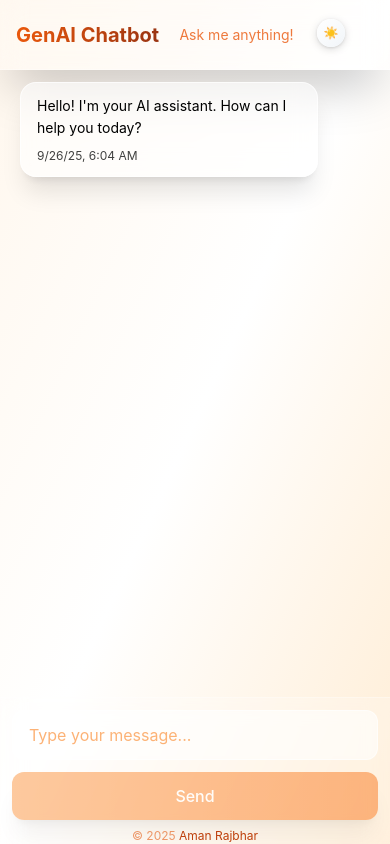
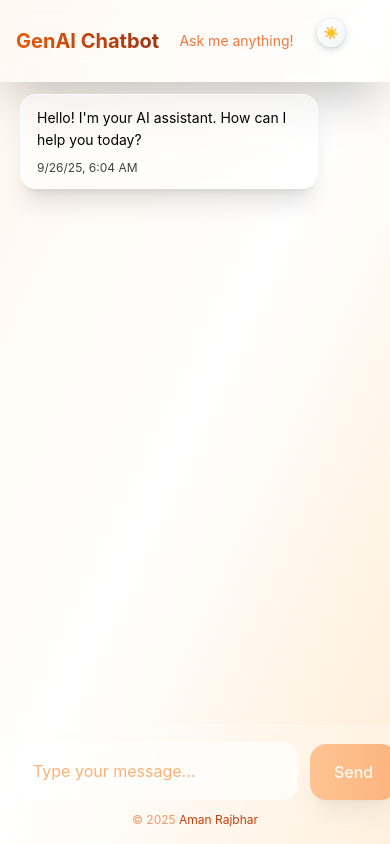
Before and after one commit to amnnrajbhar/genai-chatbot, an Angular app: page / in a window 390 px wide. Built offline with nearby package versions, Linux system fonts and the light colour scheme.

Commit message:
resposiveness added

```diff
--- a/src/app/components/chat/chat.component.css
+++ b/src/app/components/chat/chat.component.css
@@ -37,6 +37,23 @@
   background: rgba(30, 58, 138, 0.25);
   backdrop-filter: blur(16px);
   border: 1px solid rgba(255, 255, 255, 0.1);
+}
+
+/* Safe area support for iPhone */
+.pb-safe {
+  padding-bottom: max(1rem, env(safe-area-inset-bottom));
+}
+
+/* Mobile optimizations */
+@media (max-width: 640px) {
+  .min-h-\[52px\] {
+    min-height: 52px;
+    font-size: 16px; /* Prevents zoom on iOS */
+  }
+
+  input[type="text"] {
+    font-size: 16px !important; /* Prevents zoom on iOS */
+  }
 }
 
 /* iPhone Style Toggle */
--- a/src/app/components/chat/chat.component.html
+++ b/src/app/components/chat/chat.component.html
@@ -65,17 +65,17 @@
   </div>
 
   <!-- Input Area -->
-  <div class="backdrop-blur-md border-t p-3 sm:p-4 transition-all duration-500 safe-area-bottom" [ngClass]="{
+  <div class="backdrop-blur-md border-t p-4 pb-safe transition-all duration-500" [ngClass]="{
     'bg-navy-glass border-white/10': isDarkMode,
     'bg-white/20 border-white/30': !isDarkMode
   }">
-    <div class="flex flex-col sm:flex-row gap-3 max-w-4xl mx-auto">
+    <div class="flex gap-3 max-w-4xl mx-auto items-end">
       <input
         type="text"
         [(ngModel)]="currentMessage"
         (keypress)="onKeyPress($event)"
         placeholder="Type your message..."
-        class="flex-1 backdrop-blur-sm border rounded-xl px-4 py-3 text-base focus:outline-none focus:ring-2 focus:border-transparent transition-all duration-500 min-h-[44px] w-full"
+        class="flex-1 backdrop-blur-sm border rounded-2xl px-4 py-4 text-base focus:outline-none focus:ring-2 focus:border-transparent transition-all duration-500 min-h-[52px] resize-none"
         [ngClass]="{
           'bg-navy-glass border-white/20 placeholder-blue-300/50 text-white focus:ring-blue-400': isDarkMode,
           'bg-white/50 border-white/60 placeholder-orange-400/70 text-orange-800 focus:ring-orange-400': !isDarkMode
@@ -84,7 +84,7 @@
       <button
         (click)="sendMessage()"
         [disabled]="!currentMessage.trim() || isTyping"
-        class="text-white px-6 py-3 rounded-xl disabled:opacity-50 disabled:cursor-not-allowed transition-all duration-500 transform hover:scale-105 shadow-xl backdrop-blur-sm min-h-[44px] w-full sm:w-auto font-medium"
+        class="text-white px-6 py-4 rounded-2xl disabled:opacity-50 disabled:cursor-not-allowed transition-all duration-500 transform hover:scale-105 shadow-xl backdrop-blur-sm min-h-[52px] font-medium flex-shrink-0"
         [ngClass]="{
           'bg-gradient-to-r from-blue-500 to-cyan-500 hover:from-blue-600 hover:to-cyan-600': isDarkMode,
           'bg-gradient-to-r from-orange-400 to-orange-500 hover:from-orange-500 hover:to-orange-600': !isDarkMode
@@ -94,7 +94,7 @@
     </div>
 
     <!-- Copyright -->
-    <div class="text-center mt-2 sm:mt-3 text-xs transition-all duration-500 pb-safe" [ngClass]="{
+    <div class="text-center mt-3 text-xs transition-all duration-500" [ngClass]="{
       'text-blue-200/60': isDarkMode,
       'text-orange-600/60': !isDarkMode
     }">
--- a/src/index.html
+++ b/src/index.html
@@ -4,7 +4,7 @@
   <meta charset="utf-8">
   <title>GenAI Chatbot</title>
   <base href="/">
-  <meta name="viewport" content="width=device-width, initial-scale=1">
+  <meta name="viewport" content="width=device-width, initial-scale=1, viewport-fit=cover, user-scalable=no">
   <meta name="theme-color" content="#f97316">
   <link rel="icon" type="image/x-icon" href="favicon.ico">
   <link rel="manifest" href="manifest.json">
--- a/src/styles.css
+++ b/src/styles.css
@@ -14,6 +14,17 @@ body {
   height: 100dvh; /* Dynamic viewport height for mobile */
   overflow: hidden;
   background: linear-gradient(135deg, #0f172a 0%, #1e293b 25%, #334155 50%, #1e40af 75%, #1e3a8a 100%);
+  /* iPhone specific fixes */
+  -webkit-text-size-adjust: 100%;
+  -webkit-touch-callout: none;
+  -webkit-user-select: none;
+  user-select: none;
+}
+
+/* Allow text selection in input areas */
+input, textarea {
+  -webkit-user-select: text;
+  user-select: text;
 }
 
 /* Safe area support for iPhone */
@@ -21,10 +32,30 @@ body {
   padding-bottom: env(safe-area-inset-bottom);
 }
 
-/* Responsive text sizing */
+/* iPhone 15 Pro specific optimizations */
 @media (max-width: 640px) {
   .prose {
     font-size: 14px;
+  }
+
+  /* Prevent zoom on input focus */
+  input[type="text"], textarea {
+    font-size: 16px !important;
+    transform: translateZ(0); /* Force hardware acceleration */
+  }
+
+  /* Better touch targets */
+  button {
+    min-height: 44px;
+    min-width: 44px;
+  }
+}
+
+/* iPhone 15 Pro specific viewport */
+@media screen and (device-width: 393px) and (device-height: 852px) and (-webkit-device-pixel-ratio: 3) {
+  body {
+    padding-top: env(safe-area-inset-top);
+    padding-bottom: env(safe-area-inset-bottom);
   }
 }
 
```
